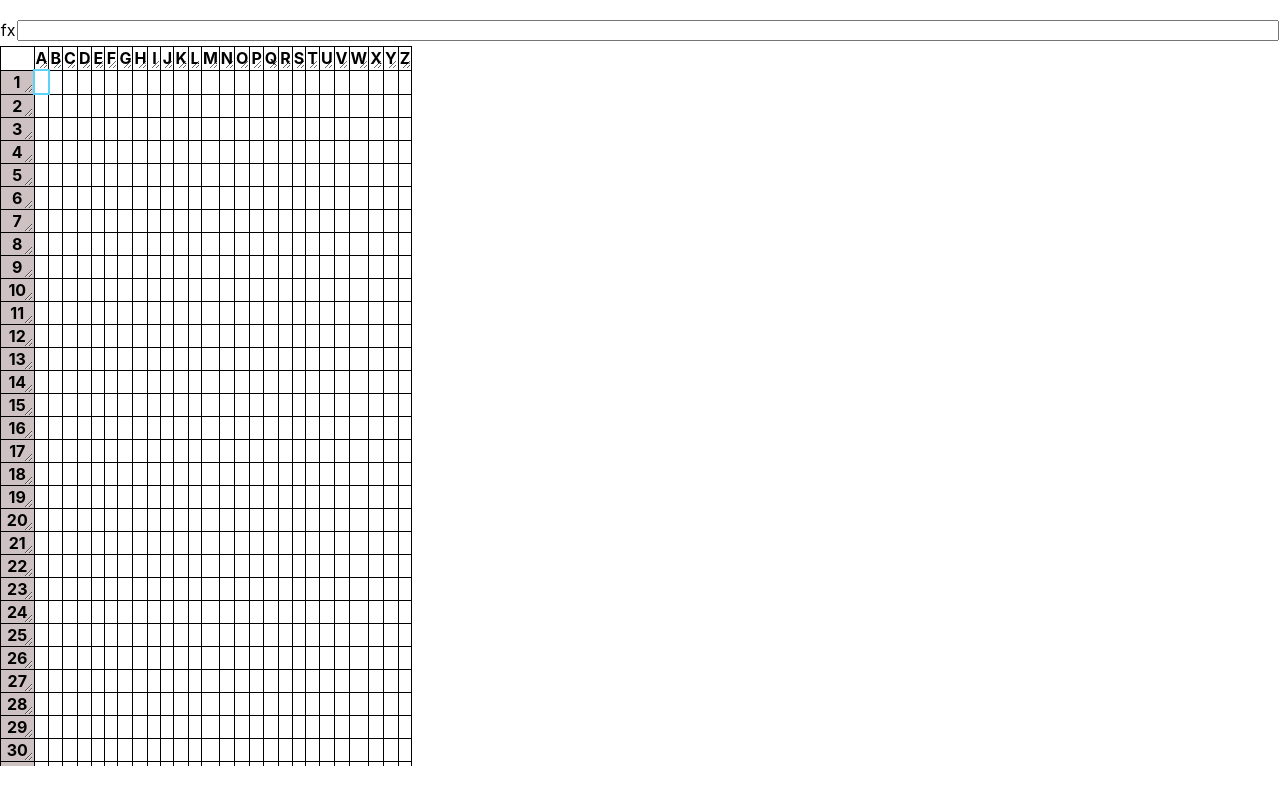
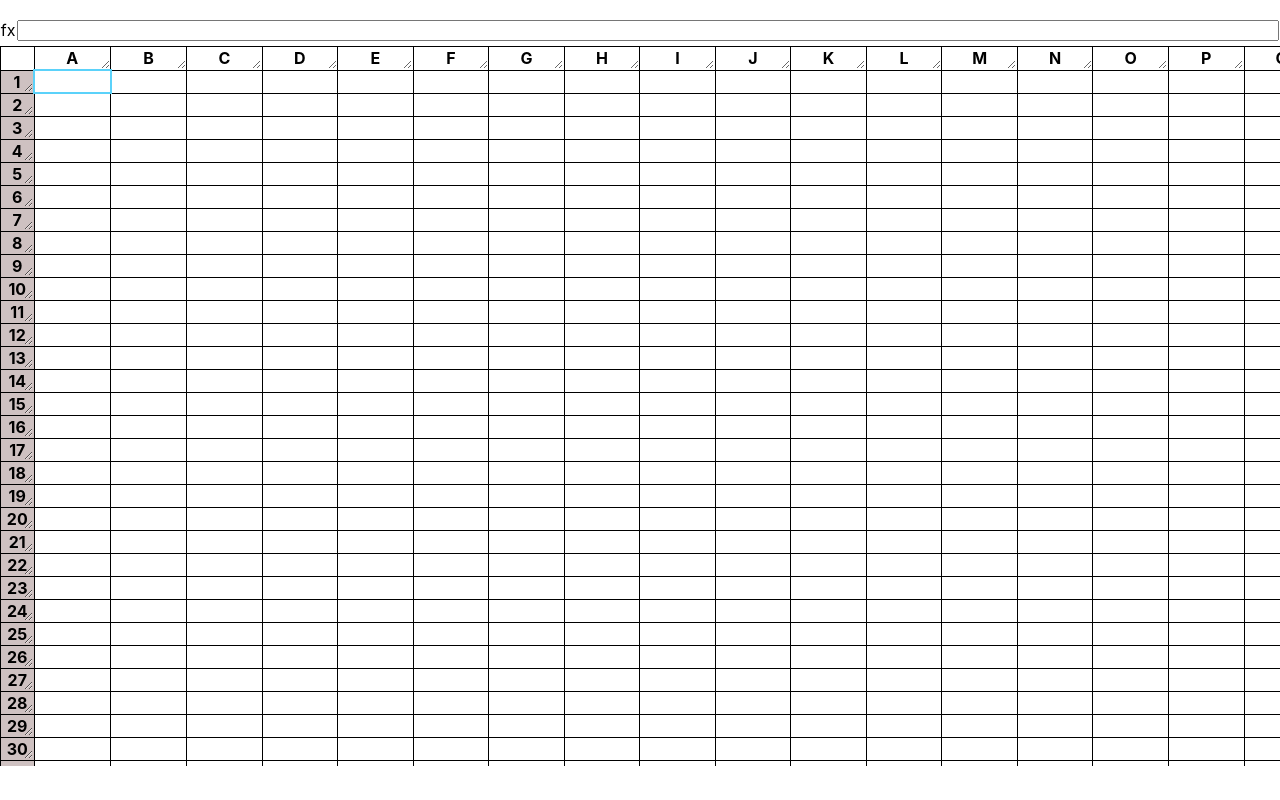
Before and after one commit to lukanthrope/web-table, a React (Create React App) app: page / in a window 1280 px wide. Built offline with nearby package versions, Linux system fonts and the light colour scheme.

Commit message:
some updates and one test setup

```diff
--- a/src/components/FormulaInput/index.tsx
+++ b/src/components/FormulaInput/index.tsx
@@ -11,7 +11,7 @@ function FormulaInput() {
   const cellValue = useSelector(getCellValue);
   const dispatch = useDispatch();
 
-  const handleChange = (e: React.ChangeEvent<HTMLInputElement>) => {
+  const handleChange = (e: React.ChangeEvent<HTMLInputElement>): void => {
     dispatch(updateCell({
       cell: activeCell,
       data: e.target.value,
@@ -21,7 +21,11 @@ function FormulaInput() {
   return (
     <header>
       <span>fx</span>
-      <input value={cellValue} onChange={handleChange} />
+      <input
+        value={cellValue}
+        onChange={handleChange}
+        data-testid="header-input"
+        />
     </header>
   )
 }
--- a/src/components/tables/Cell.tsx
+++ b/src/components/tables/Cell.tsx
@@ -22,26 +22,26 @@ function Cell({ cellId }: CellProps) {
       thisRef.current?.focus();
   }, [activeCell, cellId]);
 
-  const handleChange = (e: React.ChangeEvent<HTMLInputElement>) => {
+  const handleChange = (e: React.ChangeEvent<HTMLInputElement>): void => {
     dispatch(updateCell({
       cell: cellId,
       data: e.target.value,
     }));
   };
 
-  const handleActiveCell = () => {
+  const handleActiveCell = (): void => {
     dispatch(setActiveCell({
       activeCell: cellId,
     }));
   };
 
-  const incrementActiveCell = () => {
+  const incrementActiveCell = (): void => {
     dispatch(setActiveCell({
       activeCell: incrementCellName(activeCell),
     }));
   };
 
-  const handleKeyPress = (e: React.KeyboardEvent<HTMLInputElement>) => {
+  const handleKeyPress = (e: React.KeyboardEvent<HTMLInputElement>): void => {
     e.key === 'Enter' && incrementActiveCell()
   };
 
@@ -53,6 +53,7 @@ function Cell({ cellId }: CellProps) {
         onClick={handleActiveCell}
         onKeyPress={handleKeyPress}
         ref={thisRef}
+        data-testid={cellId}
         />
     </td>
   )
--- a/src/components/tables/Table.tsx
+++ b/src/components/tables/Table.tsx
@@ -8,17 +8,17 @@ function Table() {
   const [cols, setCols] = useState<number[]>([]);
 
 
-  const initializeRow = () => {
+  const initializeRow = (): void => {
     const r: string[] = [];
-    for (let i = 65; i <= 90; i++) {
+    for (let i: number = 65; i <= 90; i++) {
       r.push(String.fromCharCode(i));
     }
     setRows(r);
   };
 
-  const initializeCol = () => {
+  const initializeCol = (): void => {
     const temp: number[] = [];
-    for (let i = 1; i <= 100; i++)
+    for (let i: number = 1; i <= 100; i++)
       temp.push(i);
 
     setCols(temp);
--- a/src/components/tables/tables.css
+++ b/src/components/tables/tables.css
@@ -5,26 +5,22 @@
 }
 
 .table {
-  position: relative;
-  width: auto;
-}
-
-.table td, th, .table {
-
-  border: 1px solid black;
   border-collapse: collapse;
+  border-spacing: 0px;
+  width: 2000px;
 }
 
 .t-header {
-  width: 10px;
-  overflow: auto;
+  overflow: hidden;
   resize: horizontal;
 }
 
 .table td, .table td input {
-  overflow: auto;
   overflow-y: hidden;
   overflow-x: hidden;
+  min-width: 50px;
+  width: auto;
+  height: auto;
 }
 
 #active-cell {
@@ -38,11 +34,17 @@
   resize: vertical;
 }
 
+.table td, .table th {
+  border: 1px solid black;
+}
+
 .table td input {
   border: none;
   position: relative;
   width: 95%;
   height: 90%;
+  resize: both;
+  display: block;
 }
 
 .table td input:focus {
--- a/src/utils/generateTable.ts
+++ b/src/utils/generateTable.ts
@@ -7,10 +7,10 @@ export function generateTable() {
   let letterCode: number = 64;
   let letter: string = '';
 
-  for (let i = 1; i < COLS; i++) {
+  for (let i: number = 1; i < COLS; i++) {
     letterCode++;
     letter = String.fromCharCode(letterCode);
-    for (let j = 1; j <= ROWS; j++) {
+    for (let j: number = 1; j <= ROWS; j++) {
       table[`${letter}${j}`] = '';
     }
   }
```
Also changed, not shown: 2 other files (tests, documents, lock files or other folders).
